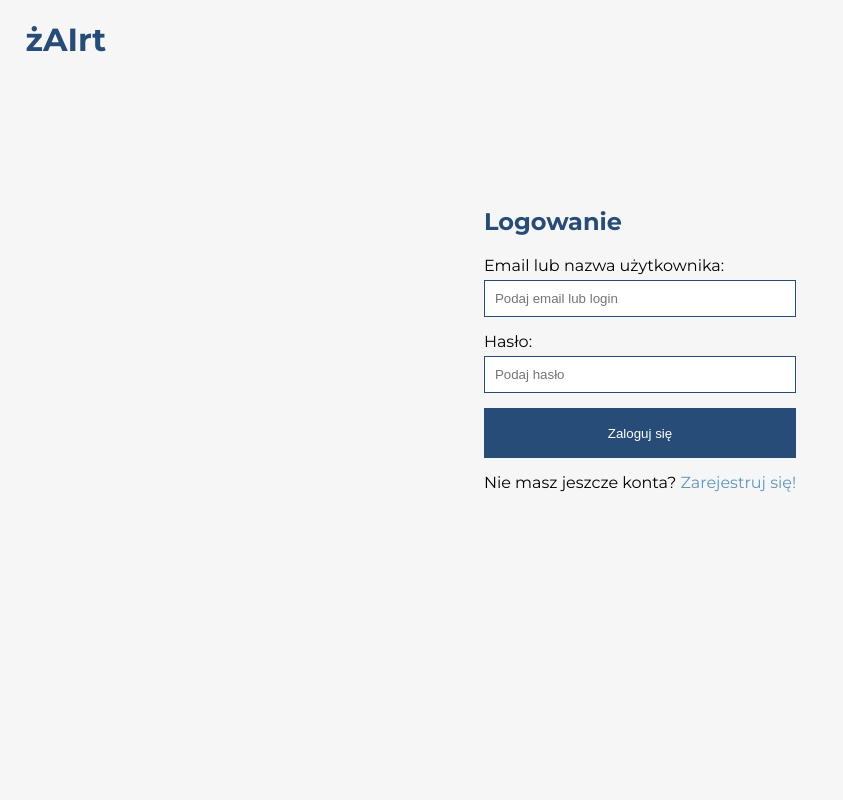
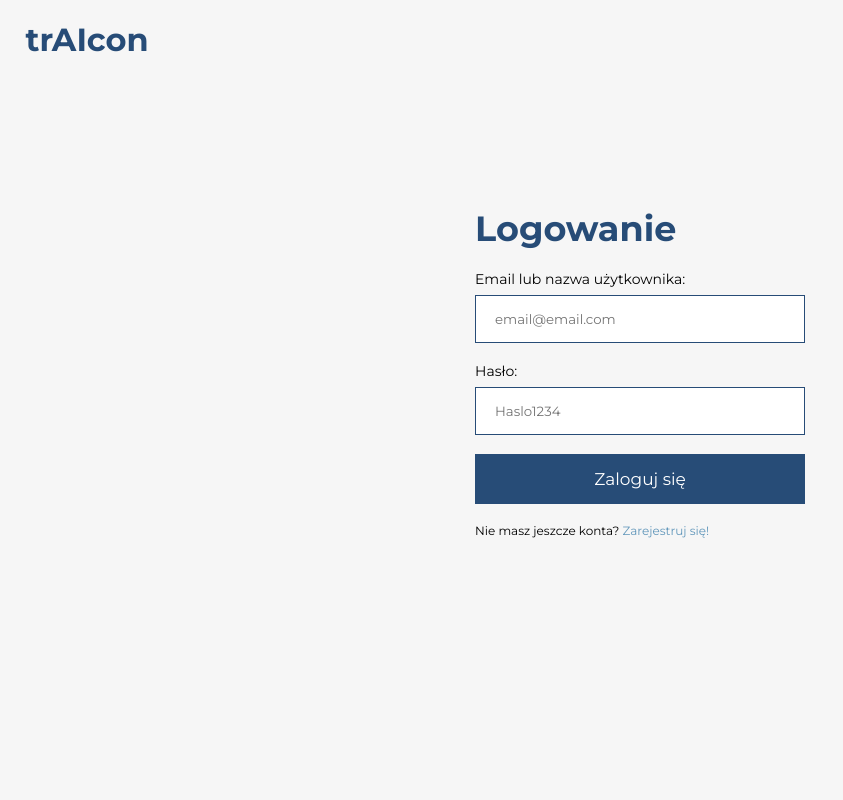
Before and after one commit to poneciak57/ideahack2024, a Django app: template auth_app/templates/auth_app/login.html in a window 1280 px wide. Shown: the whole page, without its empty margins (0-843 px from the left). Run offline with Django 3.2, Linux system fonts and the light colour scheme; the template is opened without the code that fills it, so the values that code supplies are empty.

Commit message:
Creating new branch for frontend

```diff
--- a/auth_app/templates/auth_app/login.html
+++ b/auth_app/templates/auth_app/login.html
@@ -1,27 +1,33 @@
 <!DOCTYPE html>
 <html lang="en">
+
 <head>
     <title>Login</title>
     <link href="https://fonts.googleapis.com/css2?family=Montserrat:wght@400;700&display=swap" rel="stylesheet">
     <style>
-        *{
+        * {
             margin: 0;
             padding: 0;
             box-sizing: border-box;
+            font-family: 'Montserrat', sans-serif;
         }
+
         body {
             font-family: 'Montserrat', sans-serif;
             background-color: #F6F6F6;
             height: 100vh;
         }
+
         #title {
             padding-left: 2%;
             padding-top: 20px;
         }
+
         #title a {
             text-decoration: none;
             color: #274C77;
         }
+
         #content {
             margin: 0;
             display: flex;
@@ -30,24 +36,34 @@
             justify-content: center;
             width: 100%;
             padding: 20px;
+
         }
+
         h2 {
             color: #274C77;
             margin-bottom: 20px;
+            font-weight: 600;
+            font-size: 35px;
         }
+
         .form-group {
-            margin-bottom: 15px;
+            margin-bottom: 19px;
         }
+
         .form-group label {
             display: block;
-            margin-bottom: 5px;
+            margin-bottom: 7px;
+            font-size: 14px;
         }
+
         .form-group input {
-            width: 100%;
-            padding: 10px;
+            min-width: 330px;
+            padding: 15px 19px;
             border: 1px solid #274C77;
             box-sizing: border-box;
+
         }
+
         .form-group button {
             width: 100%;
             height: 50px;
@@ -59,47 +75,62 @@
             box-sizing: border-box;
             border: 1px solid #274C77;
             transition: all 0.3s ease;
+            font-size: 17px;
         }
+
         .form-group button:hover {
             background: white;
             color: #274C77;
         }
+
         .form-group p {
-            margin-top: 10px;
+            margin-top: 15px;
         }
+
         .form-group p a {
             color: #6096BA;
             text-decoration: none;
         }
+
         .form-group p a:hover {
             text-decoration: underline;
         }
+
+        .no-account {
+            font-size: 12px;
+        }
     </style>
 </head>
+
 <body>
-    <div id="title"><h1><a href="/">żAIrt</a></h1></div>
+    <div id="title">
+        <h1><a href="/">trAIcon</a></h1>
+    </div>
     <div id="content">
         <form method="post">
-        <header><h2>Logowanie</h2></header>
+            <header>
+                <h2>Logowanie</h2>
+            </header>
             {% csrf_token %}
             <div class="form-group">
                 <label for="username">Email lub nazwa użytkownika:</label>
-                <input type="text" name="username" id="username" placeholder="Podaj email lub login" required>
+                <input type="text" name="username" id="username" placeholder="email@email.com" required>
             </div>
             <div class="form-group">
                 <label for="password">Hasło:</label>
-                <input type="password" name="password" id="password" required placeholder="Podaj hasło">
+                <input type="password" name="password" id="password" required placeholder="Haslo1234">
             </div>
             {% if error %}
-                <p style="color: red;">{{ error }}</p>
+            <p style="color: red;">{{ error }}</p>
             {% endif %}
             <div class="form-group">
                 <button type="submit">Zaloguj się</button>
             </div>
-            <div class="form-group">
+            <div class="form-group no-account">
                 <p>Nie masz jeszcze konta? <a href="#">Zarejestruj się!</a></p>
             </div>
         </form>
     </div>
 </body>
+
 </html>
```
Also changed, not shown: BuissnessSearch/templates/BuissnessSearch/projects_list.html (+33 -3 lines), FbNaukowcy/templates/FbNaukowcy/add_project.html (+48 -4 lines), FbNaukowcy/templates/FbNaukowcy/add_publication.html (+21 -2 lines), FbNaukowcy/templates/FbNaukowcy/projects_list.html (+31 -3 lines), FbNaukowcy/templates/FbNaukowcy/publication_list.html (+38 -6 lines), start_page/templates/start_page/home.html (+34 -10 lines).
